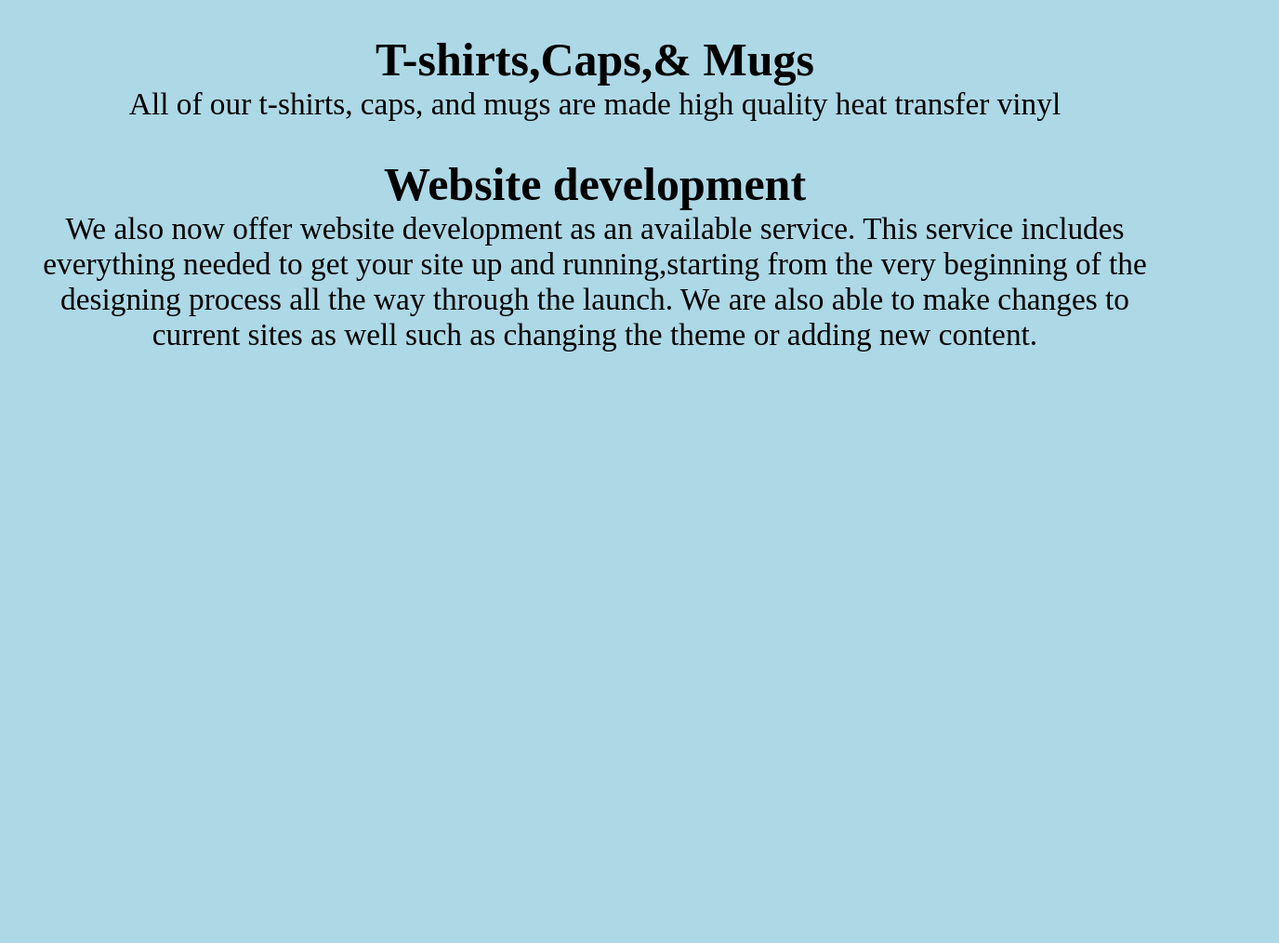
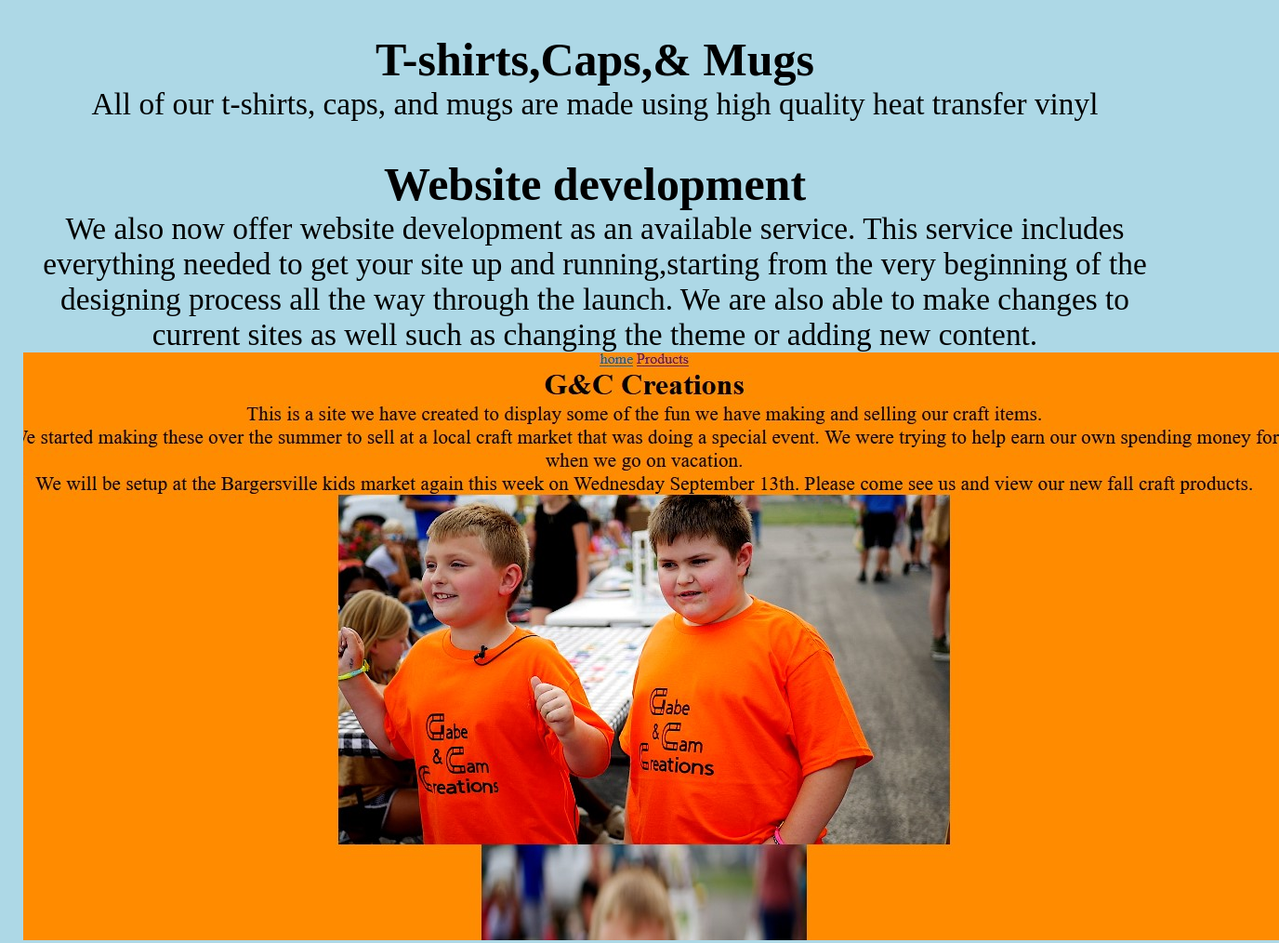
Before and after one commit to dman1991g/DKM-Graphics, a plain HTML site: page Services.html in a window 1280 px wide. Shown: the part 372-1386 px from the top of the page at 93% size, 1376 px wide, since content can reach past the window. Before the commit the page ends 814 px from the top, so only its background shows below. Drawn offline with nearby package versions, Linux system fonts and the light colour scheme; a script that the page names is missing.

Commit message:
Update Services.html
Added an image to the website area of the page

```diff
--- a/Services.html
+++ b/Services.html
@@ -24,12 +24,12 @@
   <img src=""></p>
   <br>
   <h2>T-shirts,Caps,& Mugs</h2>
-  <p>All of our t-shirts, caps, and mugs are made high quality heat transfer vinyl </p>
+  <p>All of our t-shirts, caps, and mugs are made using high quality heat transfer vinyl </p>
   <img src="">
   <br>
   <h2>Website development</h2>
   <p> We also now offer website development as an available service. This service includes everything needed to get your site up and running,starting from the very beginning of the designing process all the way through the launch. We are also able to make changes to current sites as well such as changing the theme or adding new content.<br>
-  <img src=""></p>
+  <img src="media/G&C Creations.jpg"></p>
 
   <script src="javascript/myjavascript.js"></script>
 </body>
```
